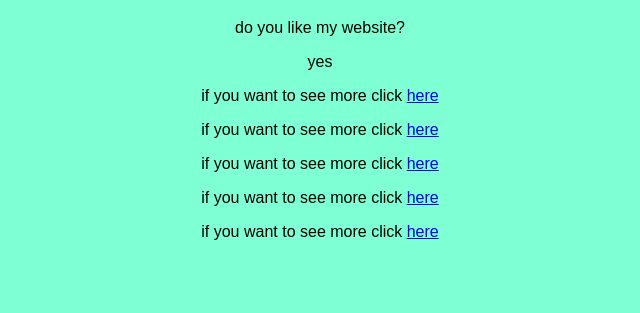
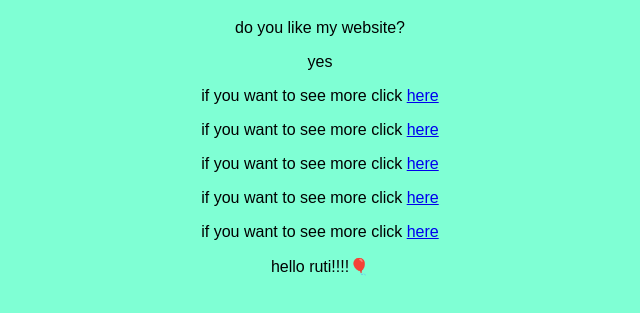
Before and after one commit to michal-bakshi/michal-ayala-2, a plain HTML site: page index.html in a window 1280 px wide. Shown: the part 61-374 px from the top of the page, without its empty margins (320-960 px from the left). Drawn offline with Linux system fonts and the light colour scheme.

Commit message:
this it a simple second  html from ayala

```diff
--- a/index.html
+++ b/index.html
@@ -17,5 +17,8 @@
     <p>if you want to see more click <a href="https://www.google.com">here</a></p>
     <p>if you want to see more click <a href="https://www.google.com">here</a></p>
 
+
+    <p>hello ruti!!!!🎈</p>
+
 </body>
 </html>
```
